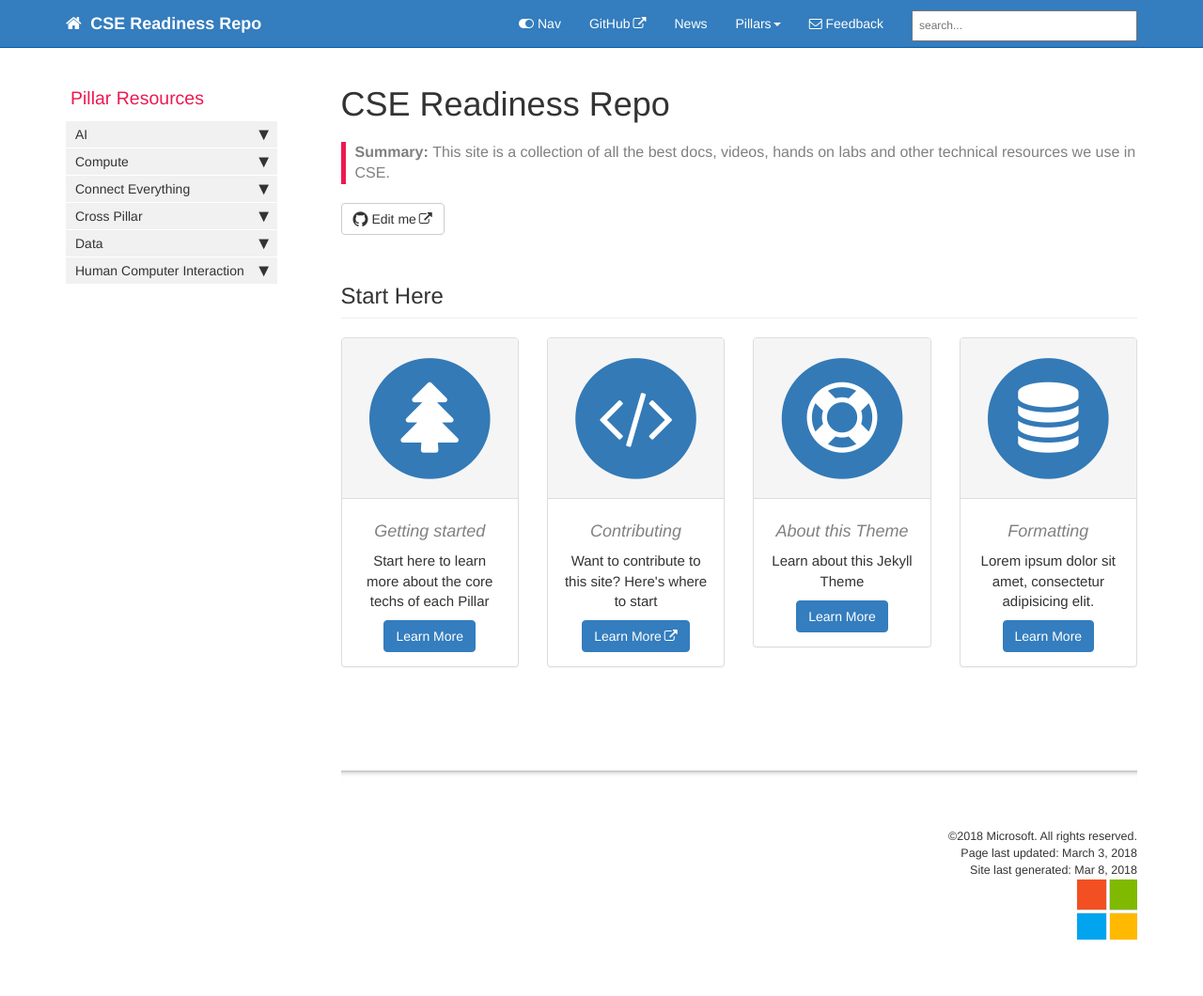
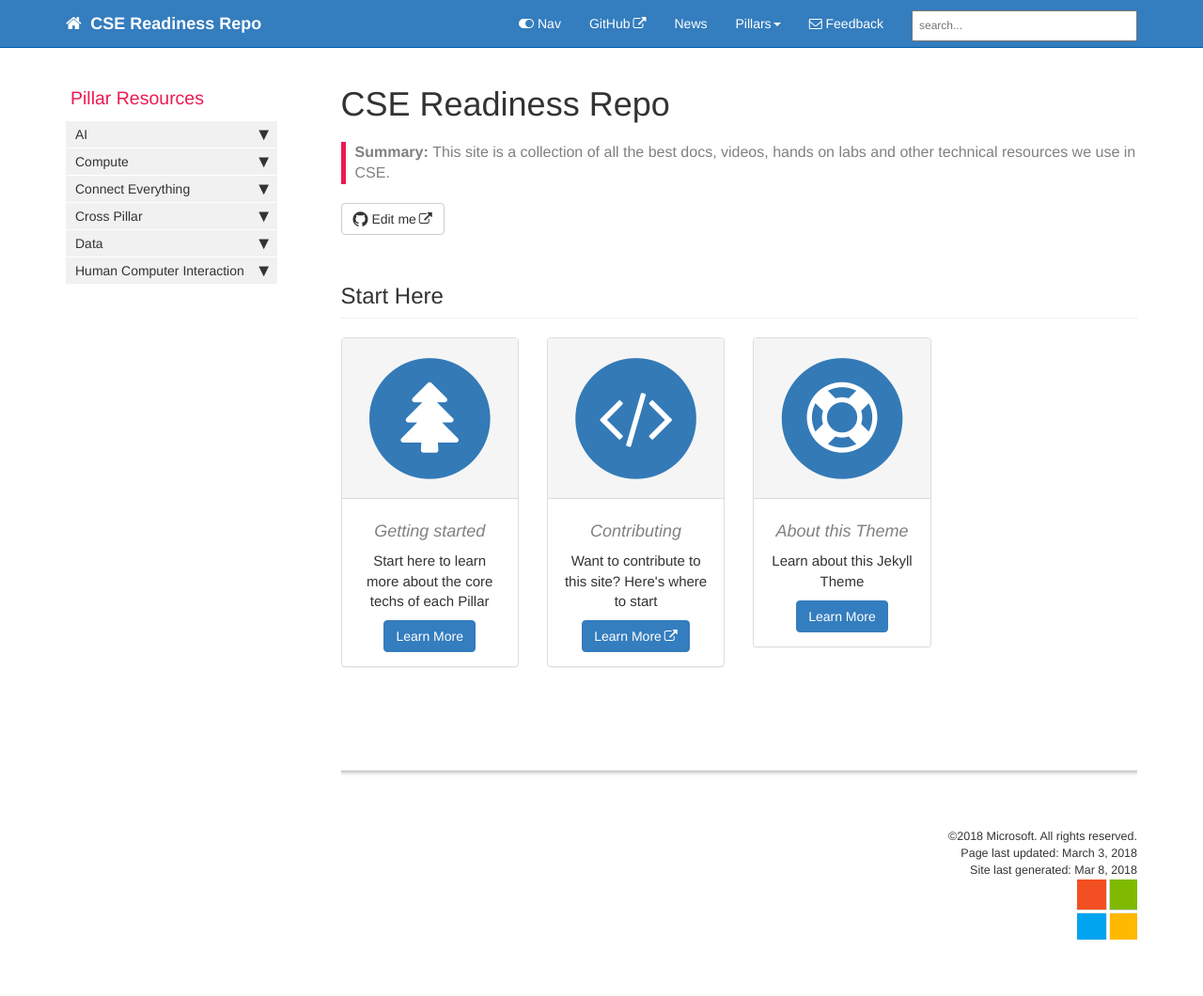
Before and after one commit to microsoft/CSE-Readiness, a Jekyll site: the page built from docs/index.md, in a window 1280 px wide. Shown: the whole page at 94% size. Built offline with Jekyll 4.4.1, drawn with Linux system fonts in a browser that asks for light colours; nearby versions of some CDN libraries; comment, search, counter and statistics services are not loaded.

Commit message:
Update index.md

```diff
--- a/docs/index.md
+++ b/docs/index.md
@@ -57,19 +57,4 @@ toc: false
             </div>
         </div>
     </div>
-    <div class="col-md-3 col-sm-6">
-        <div class="panel panel-default text-center">
-            <div class="panel-heading">
-                <span class="fa-stack fa-5x">
-                    <i class="fa fa-circle fa-stack-2x text-primary"></i>
-                    <i class="fa fa-database fa-stack-1x fa-inverse"></i>
-                </span>
-            </div>
-            <div class="panel-body">
-                <h4>Formatting</h4>
-                <p>Lorem ipsum dolor sit amet, consectetur adipisicing elit.</p>
-                <a href="tag_formatting.html" class="btn btn-primary">Learn More</a>
-            </div>
-        </div>
-    </div>
 </div>
```
